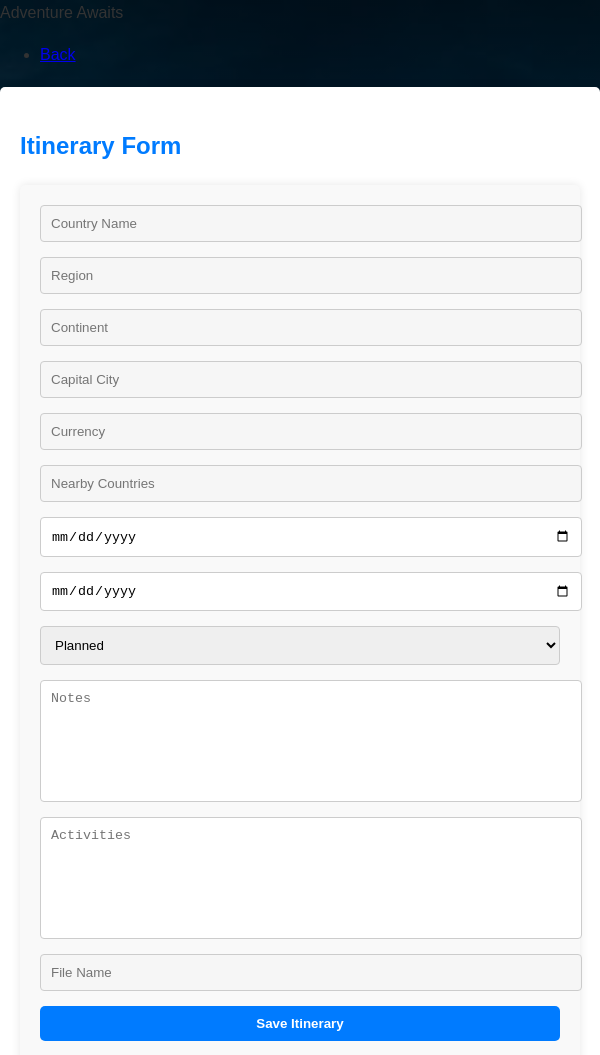
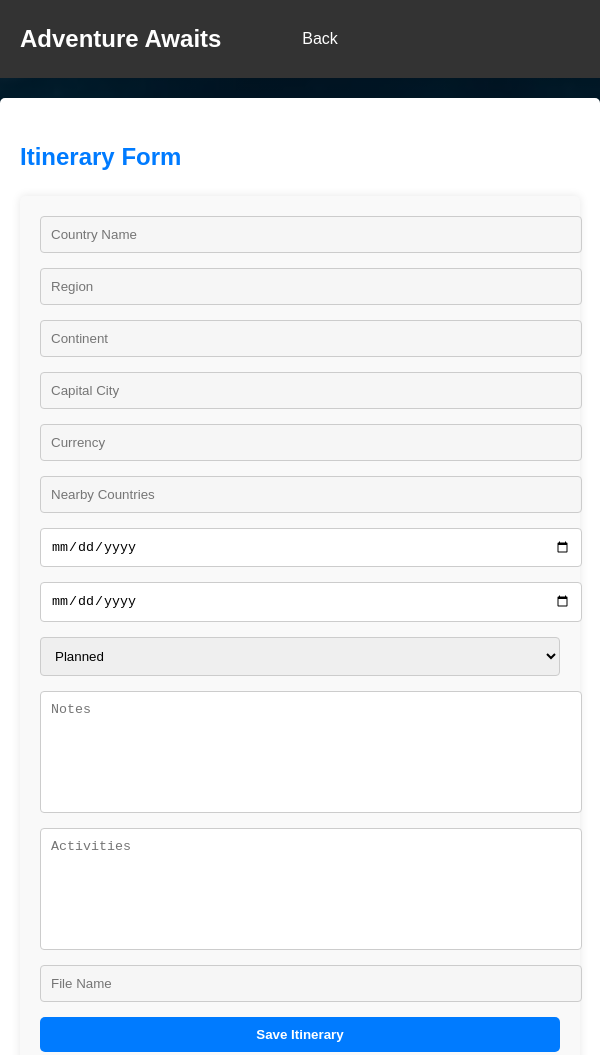
Before and after one commit to fawalee/bcs2307025_farahfaidah, an Electron app: page update-itinerary.html in a window 600 px wide. Shown: the top 1055 px of the page. Drawn offline with Linux system fonts and the light colour scheme.

Commit message:
Update update-itinerary.css

```diff
--- a/update-itinerary.css
+++ b/update-itinerary.css
@@ -57,3 +57,30 @@
         button:hover {
             background: #0056b3;
         }
+  header {
+    display: flex;
+    justify-content: center; /* Center the navigation links */
+    align-items: center;
+    background-color: #333;
+    color: #fff;
+    padding: 10px 20px;
+    position: relative; /* Allows absolute positioning of logo */
+  }
+  .logo {
+    font-size: 24px;
+    font-weight: bold;
+    position: absolute;
+    left: 20px; /* Position the logo on the left */
+  }
+  nav ul {
+    list-style-type: none;
+    display: flex;
+    gap: 20px;
+  }
+  nav ul li a {
+    color: white;
+    text-decoration: none;
+  }
+  nav a:hover {
+    color: #ffdd57;
+  }
```
